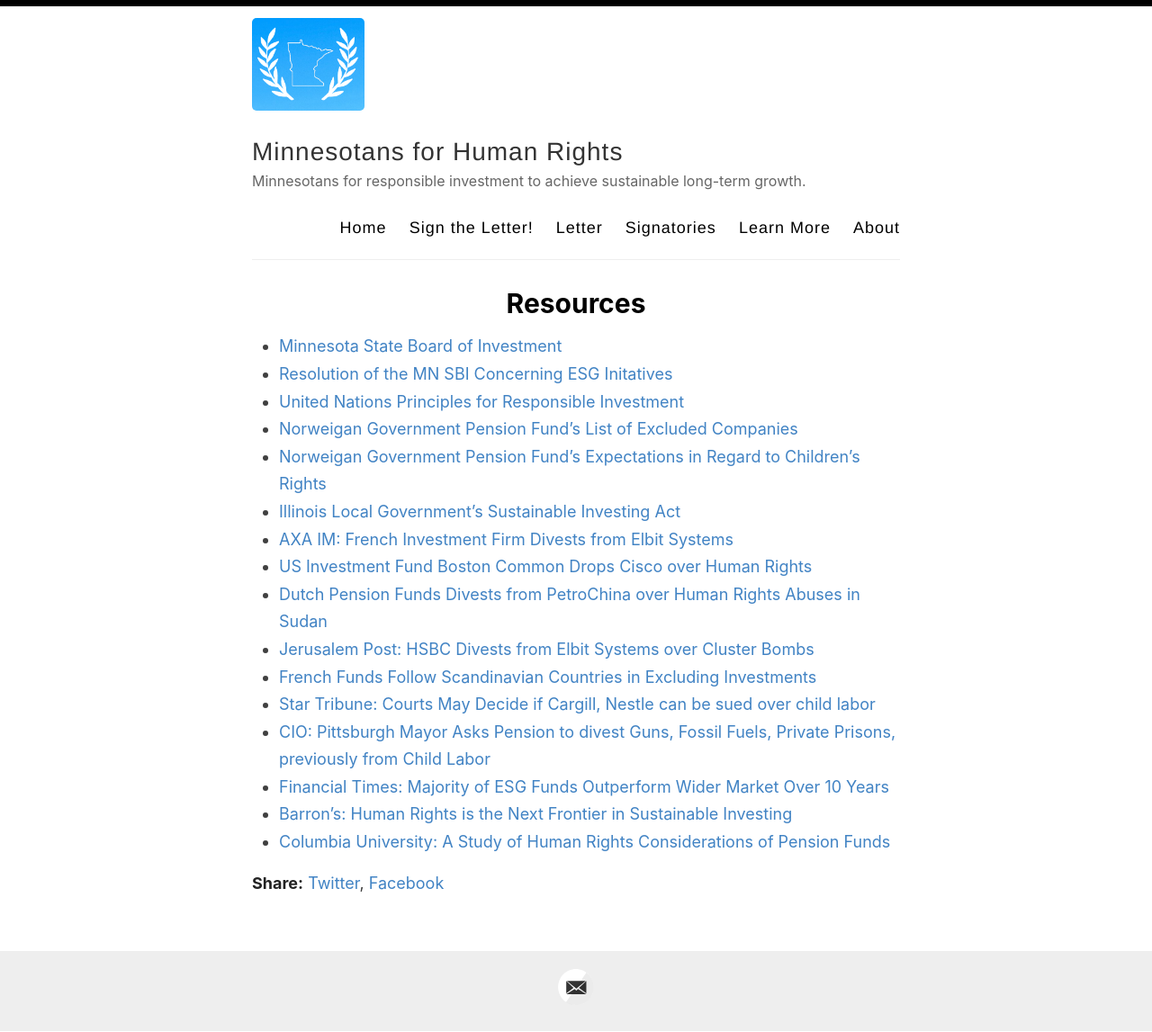
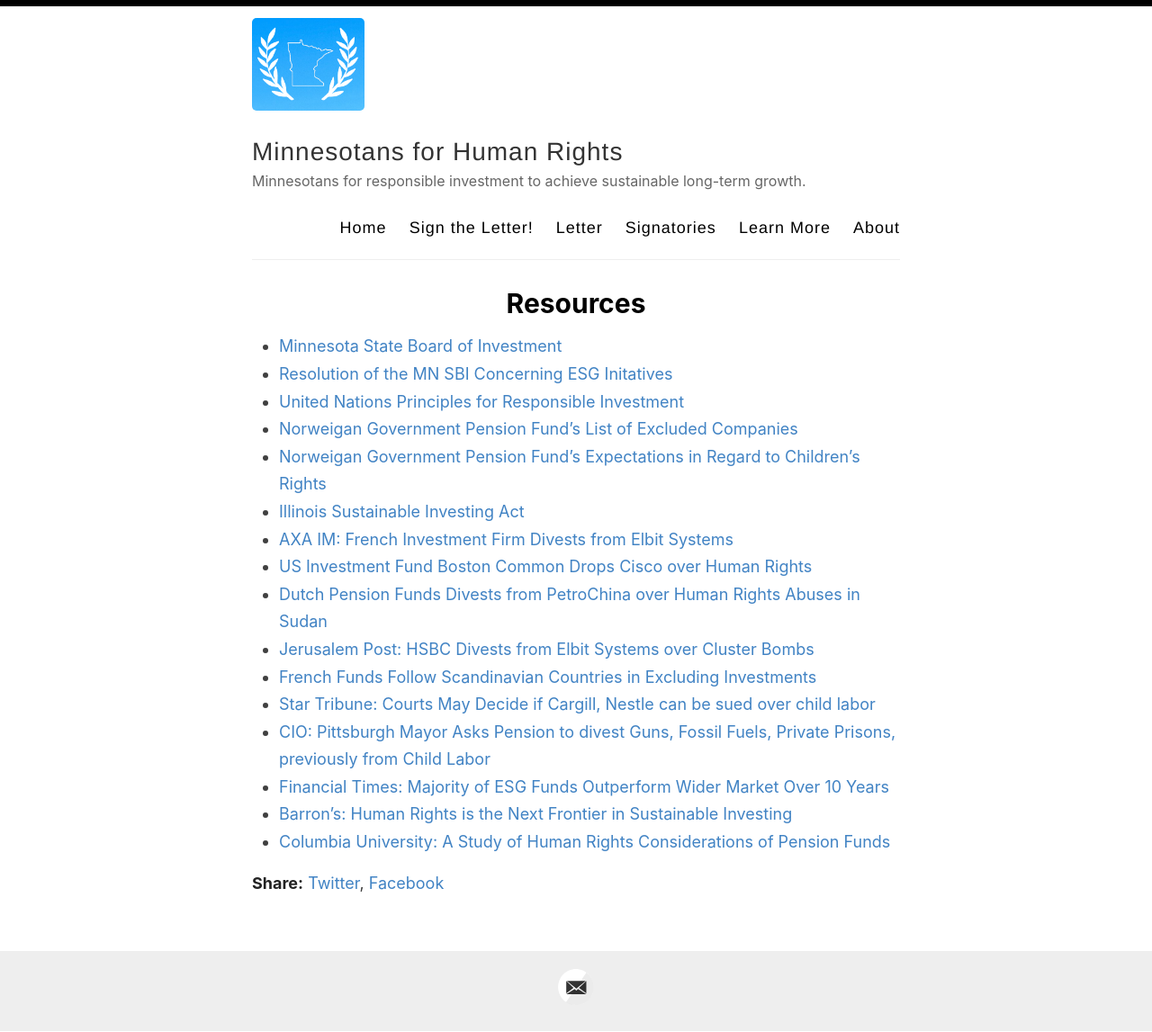
Before and after one commit to adamrahim/adamrahim.github.io, a Jekyll site: the page built from _posts/2020-12-23-learn-more.md, in a window 1280 px wide. Shown: the whole page at 90% size. Built offline with Jekyll 4.4.1, drawn with Linux system fonts in a browser that asks for light colours.

Commit message:
Update 2020-12-23-learn-more.md

```diff
--- a/_posts/2020-12-23-learn-more.md
+++ b/_posts/2020-12-23-learn-more.md
@@ -8,7 +8,7 @@
 - [United Nations Principles for Responsible Investment](https://www.unpri.org/pri/about-the-pri "UN Principles for Responsible Investment")
 - [Norweigan Government Pension Fund's List of Excluded Companies](https://www.nbim.no/en/the-fund/responsible-investment/exclusion-of-companies/ "Norweigan Government Pension Fund's List of Excluded Companies")
 - [Norweigan Government Pension Fund's Expectations in Regard to Children's Rights](https://www.nbim.no/en/the-fund/responsible-investment/principles/expectations-to-companies/childrens-rights/ "Norweigan Government Pension Fund's Expectations to Companies in Regard to Children's Rights")
-- [Illinois Local Government's Sustainable Investing Act](https://illinoistreasurer.gov/Local_Governments/Sustainable_Investing_Act "Illinois Local Government Sustainable Investing Act")
+- [Illinois Sustainable Investing Act](https://illinoistreasurer.gov/Local_Governments/Sustainable_Investing_Act "Illinois Local Government Sustainable Investing Act")
 - [AXA IM: French Investment Firm Divests from Elbit Systems](https://www.business-humanrights.org/en/latest-news/french-investment-firm-axa-partially-divests-from-israeli-arms-manufacturer-elbit-systems/ "AXA IM Divests from Elbit")
 - [US Investment Fund Boston Common Drops Cisco over Human Rights](https://www.triplepundit.com/story/2011/investor-drops-cisco-over-human-rights/103961 "Boston Common Drops Cisco")
 - [Dutch Pension Funds Divests from PetroChina over Human Rights Abuses in Sudan](https://www.triplepundit.com/story/2008/pggm-will-divest-petrochina/98001 "Dutch Pension Fund Divests over Human Rights Abuses")
```
